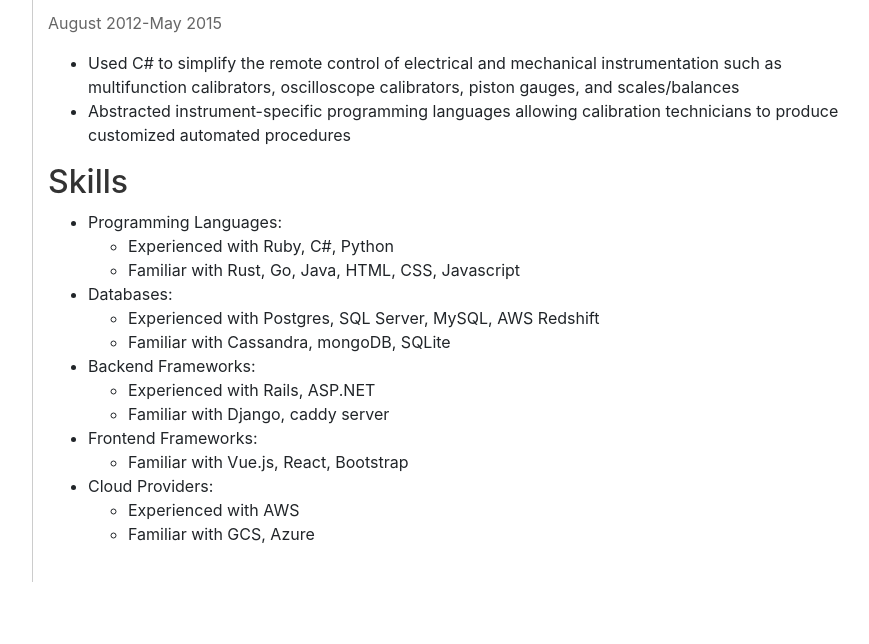
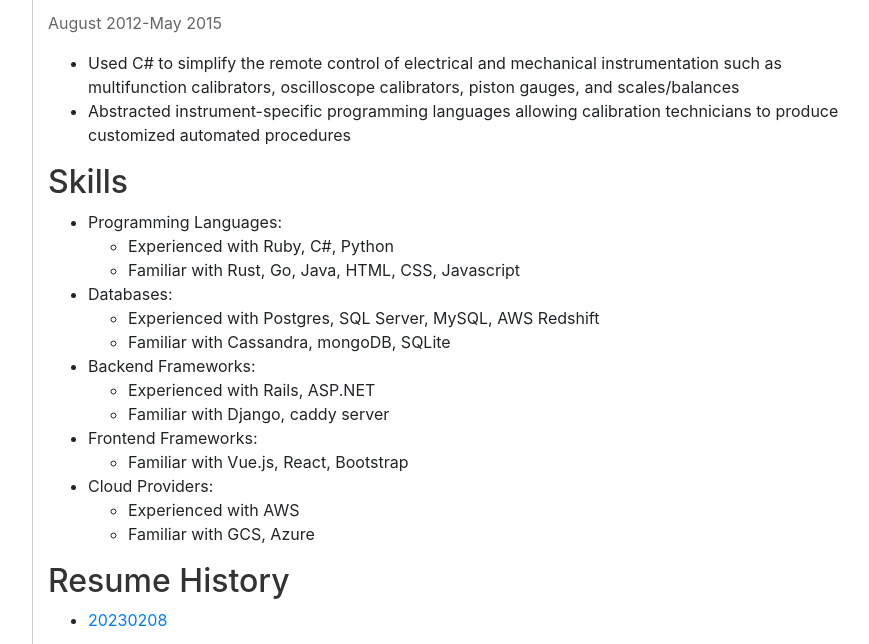
Before and after one commit to datum4Z/chrestoff, a plain HTML site: page index.html in a window 1280 px wide. Shown: the part 1289-1933 px from the top of the page, without its empty margins (322-1191 px from the left). Drawn offline with nearby package versions, Linux system fonts and the light colour scheme.

Commit message:
Add resume history section

```diff
--- a/index.html
+++ b/index.html
@@ -121,6 +121,12 @@
               </li>
             </ul>
           </section>
+          <section>
+            <h2>Resume History</h2>
+            <ul>
+              <li><a href="https://docs.google.com/document/d/1d5ROECh-klME2ioCGCS6_etX46MDr0m51Hv6lX7WpVA/edit?usp=sharing">20230208</a></li>
+            </ul>
+          </section>
         </div>
         <div class="footer">
           <div class="container">
```
